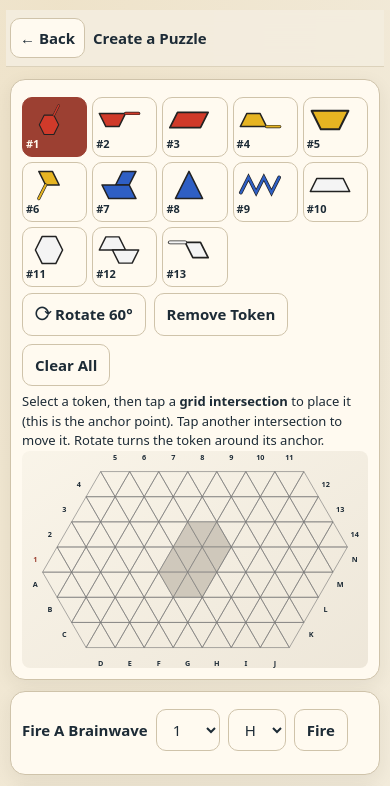
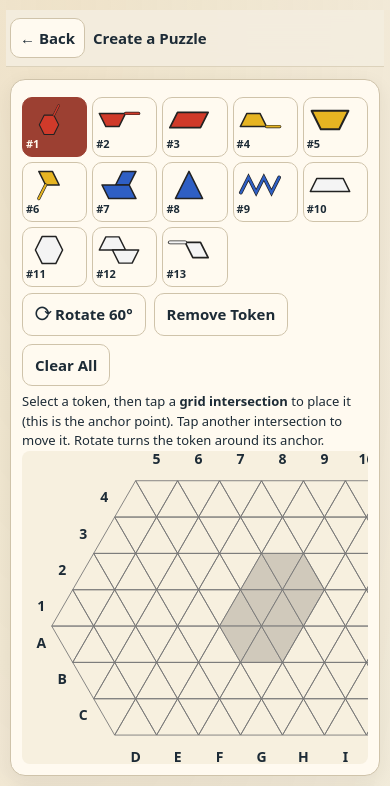
Before and after one commit to HeavyMeeple/Orapa-Street-221b, a plain HTML site: page index.html in a window 390 px wide. Both pictures are taken after a click on the button "✏️ Create a Puzzle". Shown: the top 786 px of the page. Drawn offline with Linux system fonts and the light colour scheme.

Commit message:
Add files via upload

```diff
--- a/index.html
+++ b/index.html
@@ -30,16 +30,15 @@ button.on{background:var(--ac);color:#fff9ee;border-color:var(--ac)}
 #app>.row:first-child{position:sticky;top:env(safe-area-inset-top,0px);z-index:5;margin:0 -4px 12px;padding:8px 4px;background:color-mix(in srgb,var(--bg) 92%,transparent);backdrop-filter:blur(12px);border-bottom:1px solid color-mix(in srgb,var(--bd) 65%,transparent)}
 #ttl{flex:1;min-width:100px;font-size:17px}
 svg{width:100%;height:auto;display:block;touch-action:manipulation}
-#svg{max-width:800px;margin:0 auto;border-radius:12px;background:linear-gradient(145deg,rgba(247,242,230,.7),rgba(227,219,203,.62));}
-:root[data-theme="dark"] #svg{background:#24282a}
-@media(prefers-color-scheme:dark){:root:not([data-theme="light"]) #svg{background:#24282a}}
+.board-scroller{width:100%;overflow-x:auto;overscroll-behavior-x:contain;-webkit-overflow-scrolling:touch;border-radius:12px;background:#f7f0df}
+#svg{max-width:800px;margin:0 auto;border-radius:12px;background:#f7f0df}
 #toks{gap:7px}
 #toks button{display:flex;flex:0 0 68px;min-width:0;min-height:64px;padding:4px 3px;flex-direction:column;justify-content:center;gap:0;border-radius:10px}
 #toks button .token-icon{width:50px;height:37px}
 #toks button small{font-size:11px;line-height:1.2}
 .token-icon{width:44px;height:32px;display:inline-block;vertical-align:middle;touch-action:auto}
 .token-entry{display:inline-flex;align-items:center;margin:2px 5px 2px 0;padding:3px;border:1px solid var(--bd);border-radius:9px;background:color-mix(in srgb,var(--card) 90%,var(--gold) 10%)}
-.dir-choice{cursor:pointer}.dir-choice circle{fill:var(--card);stroke:var(--ac);stroke-width:1.7}.dir-choice text{fill:var(--fg);font-size:11px;font-weight:800;pointer-events:none}.dir-choice.on circle{fill:var(--ac)}.dir-choice.on text{fill:#fff9ee}
+.dir-choice{cursor:pointer}.dir-choice .hit{fill:transparent;stroke:transparent;pointer-events:all}.dir-choice .face{fill:#fffaf0;stroke:var(--ac);stroke-width:2.2;pointer-events:none}.dir-choice text{fill:#1d2b36;font-size:14px;font-weight:900;pointer-events:none}.dir-choice.on .face{fill:var(--ac)}.dir-choice.on text{fill:#fff9ee}
 .sw{display:inline-block;width:13px;height:13px;border-radius:3px;border:1px solid #888;vertical-align:-2px}
 .history-color{display:inline-flex;align-items:center;gap:5px;font-weight:700}.history-color .sw{width:11px;height:11px;border-radius:50%;flex:0 0 11px}
 .msg{font-size:13px}.bad{color:#bd3328}.ok{color:#247650}
@@ -61,7 +60,8 @@ svg{width:100%;height:auto;display:block;touch-action:manipulation}
  #toks{gap:5px}
  #toks button{flex-basis:calc((100% - 20px)/5);min-height:60px}
  #toks button .token-icon{width:46px;height:34px}
- #svg{border-radius:8px}
+ .board-scroller{border-radius:8px}
+ #svg{width:500px;min-width:500px;max-width:none;border-radius:8px}
  .row:has(#codeOut),.row:has(#codeIn){gap:6px}
  #copyCode,#loadCode{padding:8px 10px}
 }
@@ -84,7 +84,7 @@ svg{width:100%;height:auto;display:block;touch-action:manipulation}
 <div class="row"><button id="rot">⟳ Rotate 60°</button><button id="del">Remove Token</button><button id="clr">Clear All</button></div>
  <div class="msg">Select a token, then tap a <b>grid intersection</b> to place it (this is the anchor point). Tap another intersection to move it. Rotate turns the token around its anchor.</div>
 </div>
-<svg id="svg"></svg>
+<div class="board-scroller"><svg id="svg"></svg></div>
 <div class="msg" id="used"></div>
 <div class="msg" id="msg"></div>
 </div>
@@ -149,7 +149,7 @@ function geom(id){const s=SH[id-1],pl=P[id],o0=v0(s);
  const polys=s.p.map(q=>q.map(v=>tf(v,pl,o0))),ch=s.h.map(q=>q.map(v=>tf(v,pl,o0)));
  const cs=cells.filter(c=>polys.some(q=>pip(q,c.cx,c.cy))).map(c=>c.k);
  const area=polys.reduce((a,q)=>a+Math.abs(q.reduce((t,v,i)=>{const w=q[(i+1)%q.length];return t+v[0]*w[1]-w[0]*v[1]},0))/2,0);
- return{cs,exp:Math.round(area/.5),ch,es:ch.flatMap(q=>q.slice(1).map((v,i)=>ek(q[i],v)))}}
+ return{cs,exp:Math.round(area/.5),ch,poly:polys,es:ch.flatMap(q=>q.slice(1).map((v,i)=>ek(q[i],v)))}}
 function derive(){tok=new Map();edgeTok=new Map();errs=[];const G={};
  for(const id in P){const g=G[id]=geom(id);if(g.cs.length!==g.exp)errs.push(`#${id} ${SH[id-1].n} extends beyond the board`);
   for(const k of g.cs){if(tok.has(k))errs.push(`#${id} overlaps token #${tok.get(k)}`);if(zone.has(k))errs.push(`#${id} covers the center area`);tok.set(k,+id)}
@@ -185,13 +185,15 @@ function decodePuzzle(code){
  if(!code.startsWith('OR221B2-'))throw Error('Unrecognized code format.');let raw=code.slice(8).replace(/-/g,'+').replace(/_/g,'/');raw+='='.repeat((4-raw.length%4)%4);const bin=atob(raw),count=bin.charCodeAt(0);if(count<1||count>13||bin.length!==1+count*3)throw Error('Invalid puzzle code data.');const next={};for(let i=0;i<count;i++){const j=1+i*3,word=(bin.charCodeAt(j)<<16)|(bin.charCodeAt(j+1)<<8)|bin.charCodeAt(j+2),id=(word>>>14)&15,ax=((word>>>8)&63)/2-16,ay=((word>>>3)&31)-16,rot=word&7;if(id<1||id>SH.length||next[id]||rot>5)throw Error('Invalid token data.');next[id]={ax,ay,rot}}return next}
 
 
+function directionCell(p,d){const k=DIRS[p.kind][d],e=cells[p.cell].es.find(e=>e.o!==k%3&&e.key!==p.edge),next=e&&(EM.get(e.key)||[]).find(i=>i!==p.cell);return cells[next===undefined?p.cell:next]}
 function draw(){const G=derive(),W=10.5*U+2*M,Hh=7*H3*U+2*M,s=$('svg');s.setAttribute('viewBox',`0 0 ${W} ${Hh}`);let h='';
  for(const c of cells){const t=(mode=='manual'||revealed)?tok.get(c.k):null;let f='none';if(zone.has(c.k))f='var(--zone)';if(t)f=PAL[SH[t-1].c];
   h+=`<polygon data-k="${c.k}" points="${c.v.map(p=>pt(p).join()).join(' ')}" fill="${f}" fill-opacity="${t?.9:.85}" stroke="#777"/>`}
  if(mode=='manual'||revealed)for(const id in G)for(const q of G[id].ch){const pts=q.map(p=>pt(p).join()).join(' ');h+=`<polyline points="${pts}" fill="none" stroke="#222" stroke-width="9" stroke-linecap="round" stroke-linejoin="round" pointer-events="none"/><polyline points="${pts}" fill="none" stroke="${PAL[SH[id-1].c]}" stroke-width="5" stroke-linecap="round" stroke-linejoin="round" pointer-events="none"/>`}
+ if(mode=='manual'||revealed)for(const id in G)for(const q of G[id].poly){const pts=q.map(p=>pt(p).join(' ')).join(' ');h+=`<polygon points="${pts}" fill="none" stroke="#111" stroke-width="2" stroke-linejoin="round" pointer-events="none"/>`}
  if(mode=='manual')for(const id in P){const m=pt([P[id].ax,P[id].ay]);h+=`<circle cx="${m[0]}" cy="${m[1]}" r="${id==sel&&mode=='manual'?7:4}" fill="#2a8" stroke="#000" pointer-events="none"/><text x="${m[0]+8}" y="${m[1]-6}" font-size="12" font-weight="700" fill="currentColor" pointer-events="none">${id}</text>`}
- for(const p of ports){const[x,y]=pt([p.mid[0]+OFF[p.kind][0],p.mid[1]+OFF[p.kind][1]]),chosen=$('pp').value==p.label;if(fireResult&&fireResult.port==p.label){const dx=p.kind=='ul'||p.kind=='ll'?17:p.kind=='ur'||p.kind=='lr'?-17:0,dy=p.kind=='top'?17:p.kind=='bot'?-17:0;h+=`<circle cx="${x}" cy="${y}" r="11" fill="${fireResult.color}" stroke="#1d2b36" stroke-width="1.5"><title>Exit ${fireResult.port}${fireResult.dir} — ${fireResult.name}</title></circle><circle cx="${x+dx}" cy="${y+dy}" r="8" fill="${fireResult.color}" stroke="#1d2b36" stroke-width="1.3" pointer-events="none"/><text x="${x+dx}" y="${y+dy+3}" font-size="9" font-weight="800" text-anchor="middle" fill="${markerInk(fireResult.color)}" pointer-events="none">${fireResult.dir}</text>`}h+=`<text data-port="${p.label}" x="${x}" y="${y+4}" font-size="12" font-weight="700" text-anchor="middle" fill="${fireResult&&fireResult.port==p.label?markerInk(fireResult.color):(chosen?'var(--ac)':'currentColor')}" style="cursor:pointer" pointer-events="all">${p.label}</text>`;
-  if(activePort==p.label){const dirs=Object.keys(DIRS[p.kind]),horizontal=p.kind=='top'||p.kind=='bot';dirs.forEach((d,i)=>{const sign=i==0?-1:1,dx=horizontal?sign*.38:0,dy=horizontal?0:sign*.38,cx=x+dx*U,cy=y+dy*H3*U,on=$('pd').value==d;h+=`<g class="dir-choice ${on?'on':''}" data-direction="${d}" role="button" aria-label="Fire direction ${d}"><circle cx="${cx}" cy="${cy}" r="10"/><text x="${cx}" y="${cy+4}" text-anchor="middle">${d}</text></g>`})}}
+ for(const p of ports){const[x,y]=pt([p.mid[0]+OFF[p.kind][0],p.mid[1]+OFF[p.kind][1]]);if(fireResult&&fireResult.port==p.label){const dx=p.kind=='ul'||p.kind=='ll'?17:p.kind=='ur'||p.kind=='lr'?-17:0,dy=p.kind=='top'?17:p.kind=='bot'?-17:0;h+=`<circle cx="${x}" cy="${y}" r="11" fill="${fireResult.color}" stroke="#1d2b36" stroke-width="1.5"><title>Exit ${fireResult.port}${fireResult.dir} — ${fireResult.name}</title></circle><circle cx="${x+dx}" cy="${y+dy}" r="8" fill="${fireResult.color}" stroke="#1d2b36" stroke-width="1.3" pointer-events="none"/><text x="${x+dx}" y="${y+dy+3}" font-size="9" font-weight="800" text-anchor="middle" fill="${markerInk(fireResult.color)}" pointer-events="none">${fireResult.dir}</text>`}h+=`<text data-port="${p.label}" x="${x}" y="${y+4}" font-size="16" font-weight="800" text-anchor="middle" fill="${fireResult&&fireResult.port==p.label?markerInk(fireResult.color):'#1d2b36'}" style="cursor:pointer" pointer-events="all">${p.label}</text>`;
+  if(activePort==p.label){const dirs=Object.keys(DIRS[p.kind]);dirs.forEach(d=>{const c=directionCell(p,d),[cx,cy]=pt([c.cx,c.cy]),on=$('pd').value==d;h+=`<g class="dir-choice ${on?'on':''}" data-direction="${d}" role="button" aria-label="Fire direction ${d}"><circle class="hit" cx="${cx}" cy="${cy}" r="20"/><rect class="face" x="${cx-12}" y="${cy-12}" width="24" height="24" rx="5"/><text x="${cx}" y="${cy+5}" text-anchor="middle">${d}</text></g>`})}}
  if(path.length&&(mode=='manual'||revealed)){let traveled=0;const dash=17;for(const seg of path){const a=seg.pts[0],b=seg.pts[1],pts=seg.pts.map(p=>pt(p).join(' ')).join(' '),offset=traveled%dash,len=Math.hypot((b[0]-a[0])*U,(b[1]-a[1])*H3*U);h+=`<polyline points="${pts}" fill="none" stroke="#1d2b36" stroke-width="7" stroke-dasharray="9 8" stroke-dashoffset="-${offset}" stroke-linecap="round" pointer-events="none"/><polyline points="${pts}" fill="none" stroke="${seg.color}" stroke-width="4" stroke-dasharray="9 8" stroke-dashoffset="-${offset}" stroke-linecap="round" pointer-events="none"/>`;traveled+=len}}
  s.innerHTML=h;
  const ids=Object.keys(P),cols=new Set(ids.map(i=>SH[i-1].c));
@@ -201,7 +203,7 @@ function draw(){const G=derive(),W=10.5*U+2*M,Hh=7*H3*U+2*M,s=$('svg');s.setAttr
  $('history').innerHTML=history.length?'<b>History</b><br>'+history.map((x,i)=>`${i+1}. Asked ${x.q} → Exit ${x.out} · <span class="history-color"><span class="sw" style="background:${x.hex||'#eee9df'}"></span>${x.color}</span>${x.duplicate?' <span class="bad">(Repeated)</span>':''}`).join('<br>'):'';
  $('msg').innerHTML=(mode=='manual'&&ids.length?`${ids.length} tokens · Colors: ${[...cols].map(c=>CN[c]).join(', ')}`+(ids.length>=5&&cols.size<4?'<br><span class="bad">All 4 token colors are required.</span>':''):'')+errs.map(x=>`<br><span class="bad">⚠ ${x}</span>`).join('')+(mode=='manual'&&ids.length&&!errs.length?'<br><span class="ok">Placement rules passed.</span>':'')}
 function ui(){$('toks').innerHTML=SH.map((t,i)=>`<button data-t="${i+1}" class="${sel==i+1?'on':''}" title="${t.n}">${tokenIcon(i+1)} <small>#${i+1}${P[i+1]?' ✓':''}</small></button>`).join('')}
-$('svg').onclick=e=>{const direction=e.target.closest('[data-direction]');if(direction){$('pd').value=direction.dataset.direction;draw();return}const port=e.target.closest('[data-port]');if(port){$('pp').value=port.dataset.port;activePort=port.dataset.port;dopt();draw();return}if(mode!='manual')return;const s=$('svg'),q=s.createSVGPoint();q.x=e.clientX;q.y=e.clientY;const m=q.matrixTransform(s.getScreenCTM().inverse());
+$('svg').onclick=e=>{const direction=e.target.closest('[data-direction]');if(direction){clearLastShot();$('pd').value=direction.dataset.direction;draw();return}const port=e.target.closest('[data-port]');if(port){clearLastShot();$('pp').value=port.dataset.port;activePort=port.dataset.port;dopt();draw();return}if(mode!='manual')return;const s=$('svg'),q=s.createSVGPoint();q.x=e.clientX;q.y=e.clientY;const m=q.matrixTransform(s.getScreenCTM().inverse());
  const x=(m.x-M)/U,y=(m.y-M)/(H3*U),yy=Math.max(0,Math.min(7,Math.round(y))),b=.5*(yy%2),xx=b+Math.round(x-b);
  P[sel]=Object.assign(P[sel]||{rot:0},{ax:xx,ay:yy});path=[];fireResult=null;ui();draw()};
 $('toks').onclick=e=>{const b=e.target.closest('button');if(b){sel=+b.dataset.t;ui();draw()}};
@@ -211,7 +213,8 @@ $('clr').onclick=()=>{P={};path=[];fireResult=null;ui();draw()};
 $('pp').innerHTML=ordP.map(p=>`<option>${p.label}</option>`).join('');
 const pOf=l=>ports.find(p=>p.label==l);
 function dopt(){$('pd').innerHTML=Object.keys(DIRS[pOf($('pp').value).kind]).map(l=>`<option>${l}</option>`).join('')}
-$('pp').onchange=()=>{activePort=$('pp').value;dopt();draw()};dopt();
+function clearLastShot(){$('res').innerHTML='';path=[];fireResult=null}
+$('pp').onchange=()=>{clearLastShot();activePort=$('pp').value;dopt();draw()};$('pd').onchange=()=>{clearLastShot();draw()};dopt();
 $('fire').onclick=()=>{derive();const p=pOf($('pp').value),d=$('pd').value,q=p.label+d,r=fire(p,d),color=mixName(r.cs),duplicate=history.some(x=>x.q==q);path=r.traces;fireResult={port:r.out,dir:r.dir,color:mixHex(r.cs),name:color};history.push({q,out:r.out+r.dir,color,hex:mixHex(r.cs),duplicate});$('res').innerHTML=`${duplicate?'<span class="bad">⚠ This question was already asked.</span><br>':''}Fired <b>${q}</b>  → Exit <b>${r.out}${r.dir}</b> Color <b>${color}</b>`;draw()};
 $('reveal').onclick=()=>{revealed=!revealed;draw()};
 $('copyCode').onclick=async()=>{const code=$('codeOut').value;if(!code){$('codeMsg').textContent='No puzzle code to copy yet.';return}try{await navigator.clipboard.writeText(code);$('codeMsg').textContent='Code copied. Share it with a friend.'}catch(e){$('codeOut').focus();$('codeOut').select();const ok=document.execCommand('copy');$('codeMsg').textContent=ok?'Code copied. Share it with a friend.':'Select the code field and copy it.'}};
```
